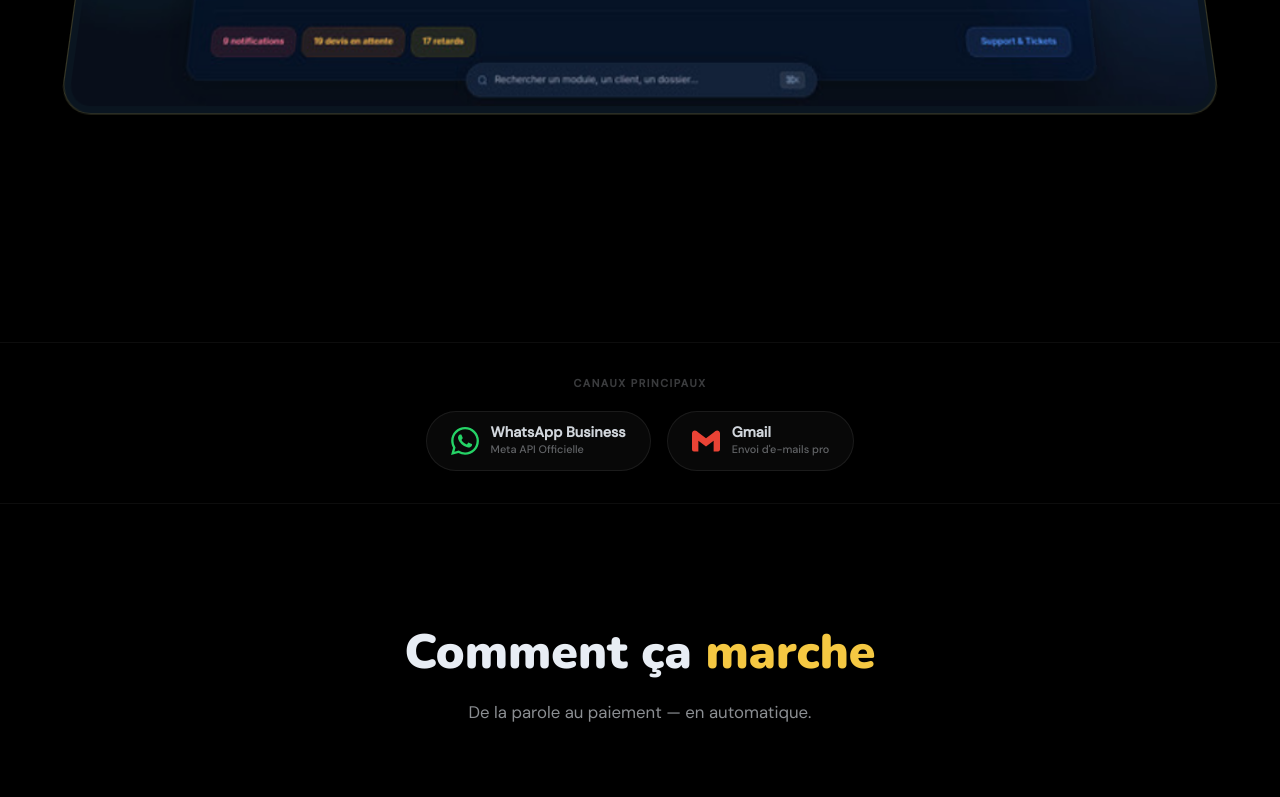
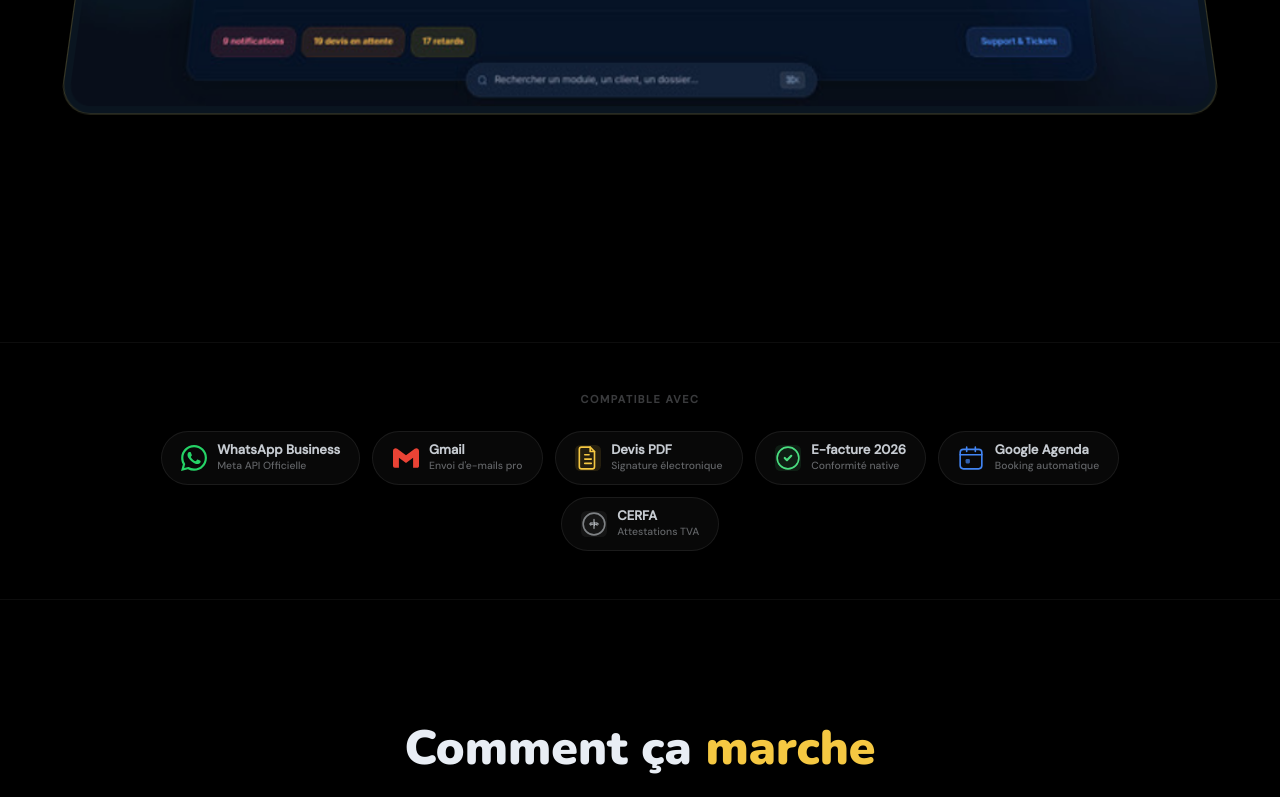
Before and after one commit to flooooooooooooooox/site, a Next.js app: page / in a window 1280 px wide. Shown: the part 3270-4067 px from the top of the page. Built offline with nearby package versions, Linux system fonts and the light colour scheme.

Commit message:
feat: enrichir PartnersBand avec PDF, e-facture 2026, Google Agenda, CERFA

```diff
--- a/src/components/sections/PartnersBand.tsx
+++ b/src/components/sections/PartnersBand.tsx
@@ -6,7 +6,7 @@ const PARTNERS = [
     name: "WhatsApp Business",
     sub: "Meta API Officielle",
     svg: (
-      <svg width="28" height="28" viewBox="0 0 24 24" fill="#25D366">
+      <svg width="26" height="26" viewBox="0 0 24 24" fill="#25D366">
         <path d="M17.472 14.382c-.297-.149-1.758-.867-2.03-.967-.273-.099-.471-.148-.67.15-.197.297-.767.966-.94 1.164-.173.199-.347.223-.644.075-.297-.15-1.255-.463-2.39-1.475-.883-.788-1.48-1.761-1.653-2.059-.173-.297-.018-.458.13-.606.134-.133.298-.347.446-.52.149-.174.198-.298.298-.497.099-.198.05-.371-.025-.52-.075-.149-.669-1.612-.916-2.207-.242-.579-.487-.5-.669-.51-.173-.008-.371-.01-.57-.01-.198 0-.52.074-.792.372-.272.297-1.04 1.016-1.04 2.479 0 1.462 1.065 2.875 1.213 3.074.149.198 2.096 3.2 5.077 4.487.709.306 1.262.489 1.694.625.712.227 1.36.195 1.871.118.571-.085 1.758-.719 2.006-1.413.248-.694.248-1.289.173-1.413-.074-.124-.272-.198-.57-.347m-5.421 7.403h-.004a9.87 9.87 0 01-5.031-1.378l-.361-.214-3.741.982.998-3.648-.235-.374a9.86 9.86 0 01-1.51-5.26c.001-5.45 4.436-9.884 9.888-9.884 2.64 0 5.122 1.03 6.988 2.898a9.825 9.825 0 012.893 6.994c-.003 5.45-4.437 9.884-9.885 9.884m8.413-18.297A11.815 11.815 0 0012.05 0C5.495 0 .16 5.335.157 11.892c0 2.096.547 4.142 1.588 5.945L.057 24l6.305-1.654a11.882 11.882 0 005.683 1.448h.005c6.554 0 11.89-5.335 11.893-11.893a11.821 11.821 0 00-3.48-8.413z"/>
       </svg>
     ),
@@ -15,8 +15,53 @@ const PARTNERS = [
     name: "Gmail",
     sub: "Envoi d'e-mails pro",
     svg: (
-      <svg width="28" height="28" viewBox="0 0 24 24">
+      <svg width="26" height="26" viewBox="0 0 24 24">
         <path d="M24 5.457v13.909c0 .904-.732 1.636-1.636 1.636h-3.819V11.73L12 16.64l-6.545-4.91v9.273H1.636A1.636 1.636 0 010 19.366V5.457c0-2.023 2.309-3.178 3.927-1.964L5.455 4.64 12 9.548l6.545-4.908 1.528-1.147C21.69 2.28 24 3.434 24 5.457z" fill="#EA4335"/>
+      </svg>
+    ),
+  },
+  {
+    name: "Devis PDF",
+    sub: "Signature électronique",
+    svg: (
+      <svg width="26" height="26" viewBox="0 0 24 24" fill="none">
+        <rect width="24" height="24" rx="5" fill="#F5C842" fillOpacity="0.12"/>
+        <path d="M6 2h8l4 4v14a2 2 0 01-2 2H6a2 2 0 01-2-2V4a2 2 0 012-2z" stroke="#F5C842" strokeWidth="1.5" strokeLinejoin="round"/>
+        <path d="M14 2v4h4M9 13h6M9 9h4M9 17h6" stroke="#F5C842" strokeWidth="1.5" strokeLinecap="round"/>
+      </svg>
+    ),
+  },
+  {
+    name: "E-facture 2026",
+    sub: "Conformité native",
+    svg: (
+      <svg width="26" height="26" viewBox="0 0 24 24" fill="none">
+        <rect width="24" height="24" rx="5" fill="#4ADE80" fillOpacity="0.1"/>
+        <path d="M9 12l2 2 4-4" stroke="#4ADE80" strokeWidth="2" strokeLinecap="round" strokeLinejoin="round"/>
+        <path d="M12 2a10 10 0 100 20A10 10 0 0012 2z" stroke="#4ADE80" strokeWidth="1.5"/>
+      </svg>
+    ),
+  },
+  {
+    name: "Google Agenda",
+    sub: "Booking automatique",
+    svg: (
+      <svg width="26" height="26" viewBox="0 0 24 24" fill="none">
+        <rect x="2" y="4" width="20" height="18" rx="3" stroke="#4285F4" strokeWidth="1.5"/>
+        <path d="M16 2v4M8 2v4M2 9h20" stroke="#4285F4" strokeWidth="1.5" strokeLinecap="round"/>
+        <rect x="7" y="13" width="4" height="4" rx="1" fill="#4285F4" fillOpacity="0.7"/>
+      </svg>
+    ),
+  },
+  {
+    name: "CERFA",
+    sub: "Attestations TVA",
+    svg: (
+      <svg width="26" height="26" viewBox="0 0 24 24" fill="none">
+        <rect width="24" height="24" rx="5" fill="#E8EDF4" fillOpacity="0.06"/>
+        <path d="M12 2C6.477 2 2 6.477 2 12s4.477 10 10 10 10-4.477 10-10S17.523 2 12 2z" stroke="rgba(232,237,244,0.5)" strokeWidth="1.5"/>
+        <path d="M8 12h8M12 8v8" stroke="rgba(232,237,244,0.5)" strokeWidth="1.5" strokeLinecap="round"/>
+        <text x="12" y="13.5" textAnchor="middle" fontSize="5.5" fontWeight="700" fill="rgba(232,237,244,0.6)" fontFamily="sans-serif">FR</text>
       </svg>
     ),
   },
@@ -24,28 +69,28 @@ const PARTNERS = [
 
 export default function PartnersBand() {
   return (
-    <section style={{ background: "transparent", padding: "2rem 0", borderTop: "1px solid rgba(var(--surface-rgb),0.05)", borderBottom: "1px solid rgba(var(--surface-rgb),0.05)" }}>
-      <div style={{ maxWidth: "1200px", margin: "0 auto", padding: "0 6vw", display: "flex", flexDirection: "column", alignItems: "center", gap: "1.25rem" }}>
+    <section style={{ background: "transparent", padding: "3rem 0", borderTop: "1px solid rgba(var(--surface-rgb),0.05)", borderBottom: "1px solid rgba(var(--surface-rgb),0.05)" }}>
+      <div style={{ maxWidth: "1200px", margin: "0 auto", padding: "0 6vw", display: "flex", flexDirection: "column", alignItems: "center", gap: "1.5rem" }}>
         <motion.p
           initial={{ opacity: 0 }}
           whileInView={{ opacity: 1 }}
           viewport={{ once: true }}
           style={{ fontSize: "0.68rem", fontWeight: 700, letterSpacing: "0.14em", textTransform: "uppercase", color: "rgba(var(--text-rgb),0.25)" }}
         >
-          Canaux principaux
+          Compatible avec
         </motion.p>
-        <div style={{ display: "flex", gap: "1rem", flexWrap: "wrap", justifyContent: "center" }}>
+        <div style={{ display: "flex", gap: "0.75rem", flexWrap: "wrap", justifyContent: "center" }}>
           {PARTNERS.map((p, i) => (
             <motion.div
               key={p.name}
               initial={{ opacity: 0, y: 10 }}
               whileInView={{ opacity: 1, y: 0 }}
               viewport={{ once: true }}
-              transition={{ duration: 0.4, delay: i * 0.1 }}
+              transition={{ duration: 0.4, delay: i * 0.08 }}
               whileHover={{ borderColor: "rgba(245,200,66,0.25)", backgroundColor: "rgba(245,200,66,0.04)" }}
               style={{
-                display: "inline-flex", alignItems: "center", gap: "0.75rem",
-                padding: "0.75rem 1.5rem", borderRadius: "999px",
+                display: "inline-flex", alignItems: "center", gap: "0.65rem",
+                padding: "0.65rem 1.2rem", borderRadius: "999px",
                 border: "1px solid rgba(var(--surface-rgb),0.08)",
                 background: "rgba(var(--surface-rgb),0.03)",
                 backdropFilter: "blur(8px)",
@@ -55,8 +100,8 @@ export default function PartnersBand() {
             >
               <div style={{ flexShrink: 0 }}>{p.svg}</div>
               <div>
-                <div style={{ fontSize: "0.9rem", fontWeight: 700, color: "rgba(var(--text-rgb),0.9)", lineHeight: 1.2 }}>{p.name}</div>
-                <div style={{ fontSize: "0.68rem", color: "rgba(var(--text-rgb),0.4)", fontWeight: 500 }}>{p.sub}</div>
+                <div style={{ fontSize: "0.82rem", fontWeight: 700, color: "rgba(var(--text-rgb),0.85)", lineHeight: 1.2 }}>{p.name}</div>
+                <div style={{ fontSize: "0.65rem", color: "rgba(var(--text-rgb),0.4)", fontWeight: 500 }}>{p.sub}</div>
               </div>
             </motion.div>
           ))}
```
